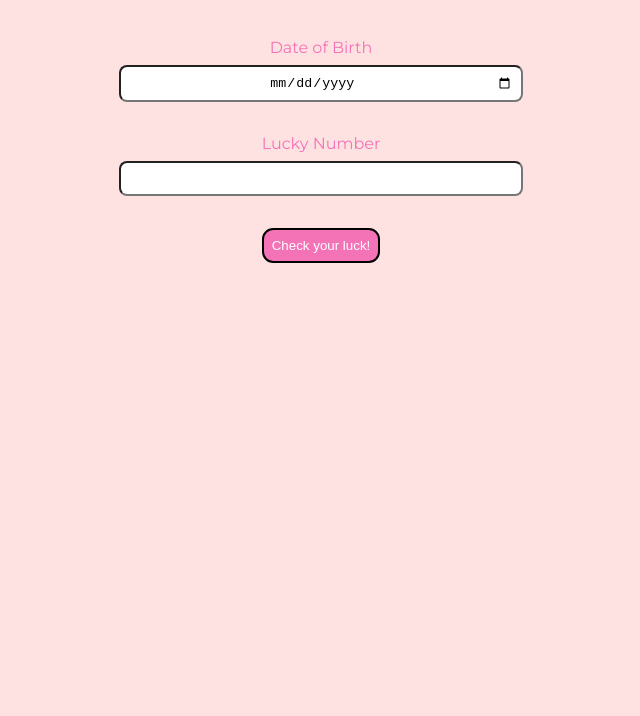
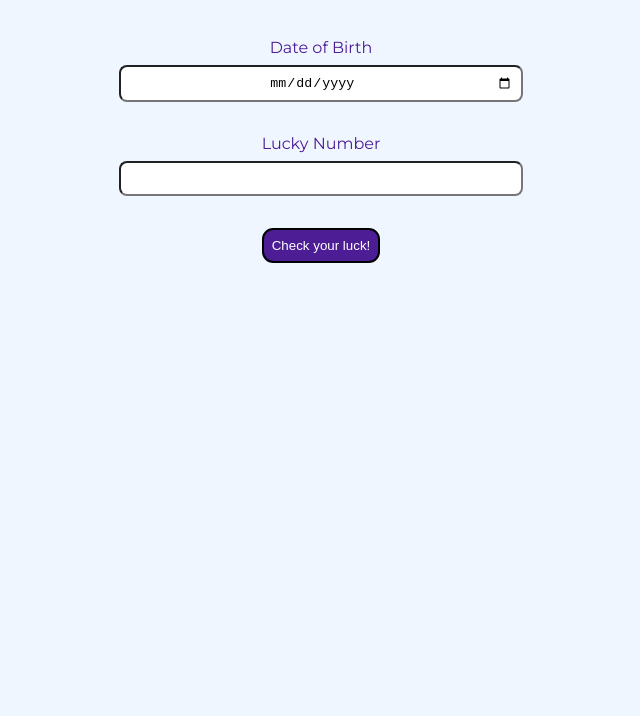
Before and after one commit to BalajiHarinath/birthday-lucky, a plain HTML site: page index.html in a window 1280 px wide. Shown: the part 84-800 px from the top of the page, without its empty margins (319-959 px from the left). Drawn offline with Linux system fonts and the light colour scheme.

Commit message:
style : changed the background and text color

```diff
--- a/styles.css
+++ b/styles.css
@@ -1,7 +1,7 @@
 @import url('https://fonts.googleapis.com/css2?family=Montserrat&display=swap');
 :root{
-    --primary-color--:#FEE2E2;
-    --secondary-color--: #F472B6;
+    --primary-color--:#EFF6FF;
+    --secondary-color--: #4C1D95;
 }
 
 body{
```
